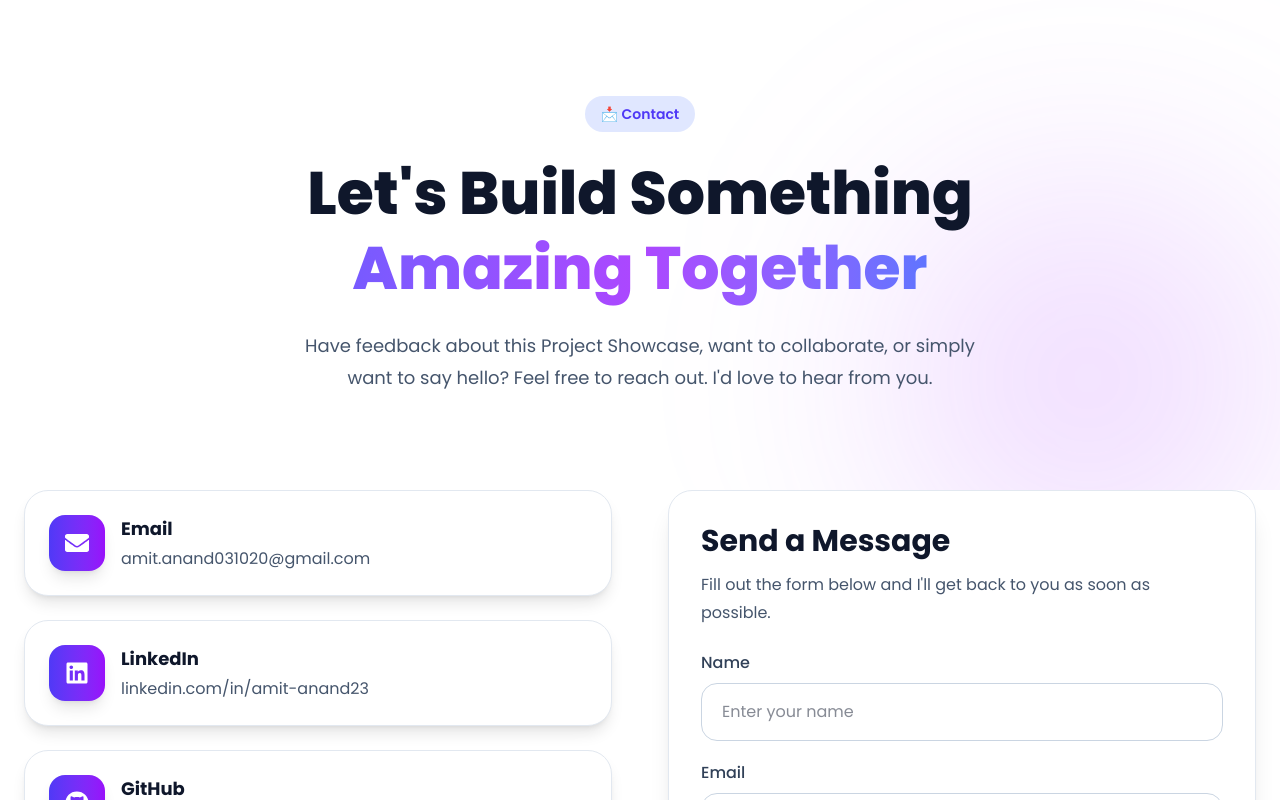
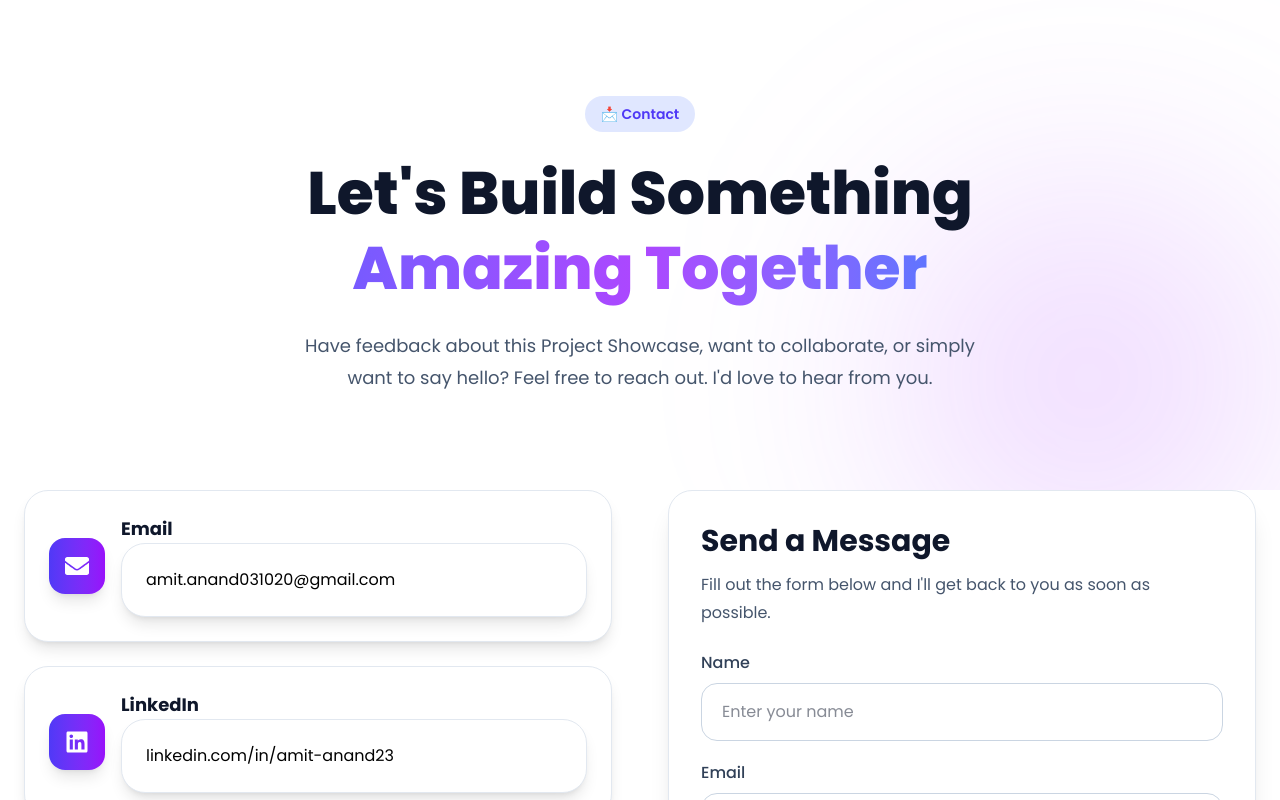
Before and after one commit to amit0526/project-showcase, a React (Vite) app: page /contact in a window 1280 px wide. Shown: the top 800 px of the page. Built offline with nearby package versions, Linux system fonts and the light colour scheme.

Commit message:
fix contanct info

```diff
--- a/src/components/contact/ContactInfo.jsx
+++ b/src/components/contact/ContactInfo.jsx
@@ -46,8 +46,10 @@ export default function ContactInfo() {
               </h3>
 
               <p
-                className={`mt-1 wrap-break-word text-sm sm:text-base ${
-                  theme === "dark" ? "text-slate-400" : "text-slate-600"
+                className={`group flex flex-col items-start gap-4 sm:flex-row sm:items-center rounded-3xl border p-5 sm:p-6 shadow-lg transition-all duration-300 ${
+                 theme === "dark"
+              ? "border-slate-800 bg-slate-900 hover:border-indigo-500"
+    :           "border-slate-200 bg-white hover:border-indigo-400"
                 }`}
               >
                 {item.value}
```
